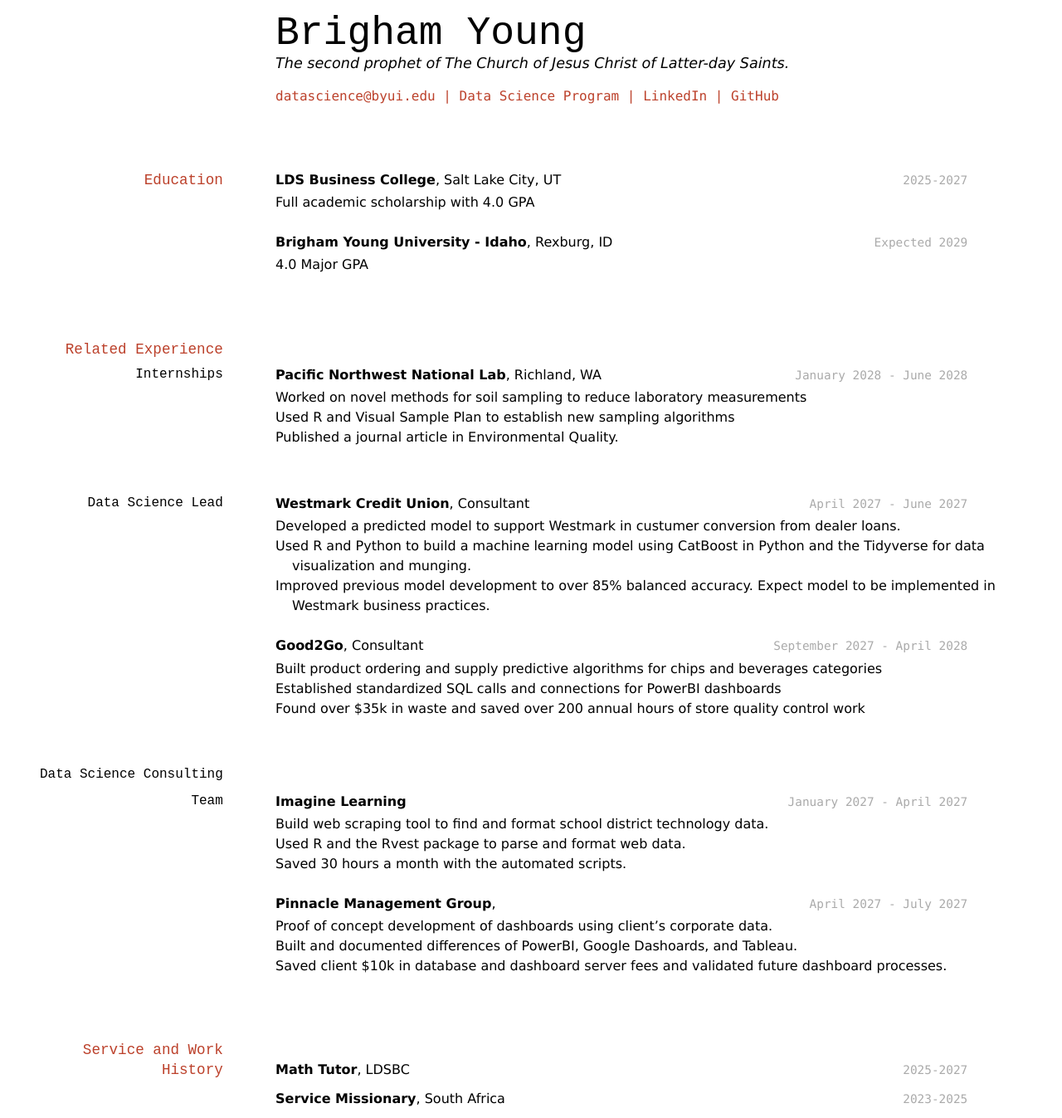
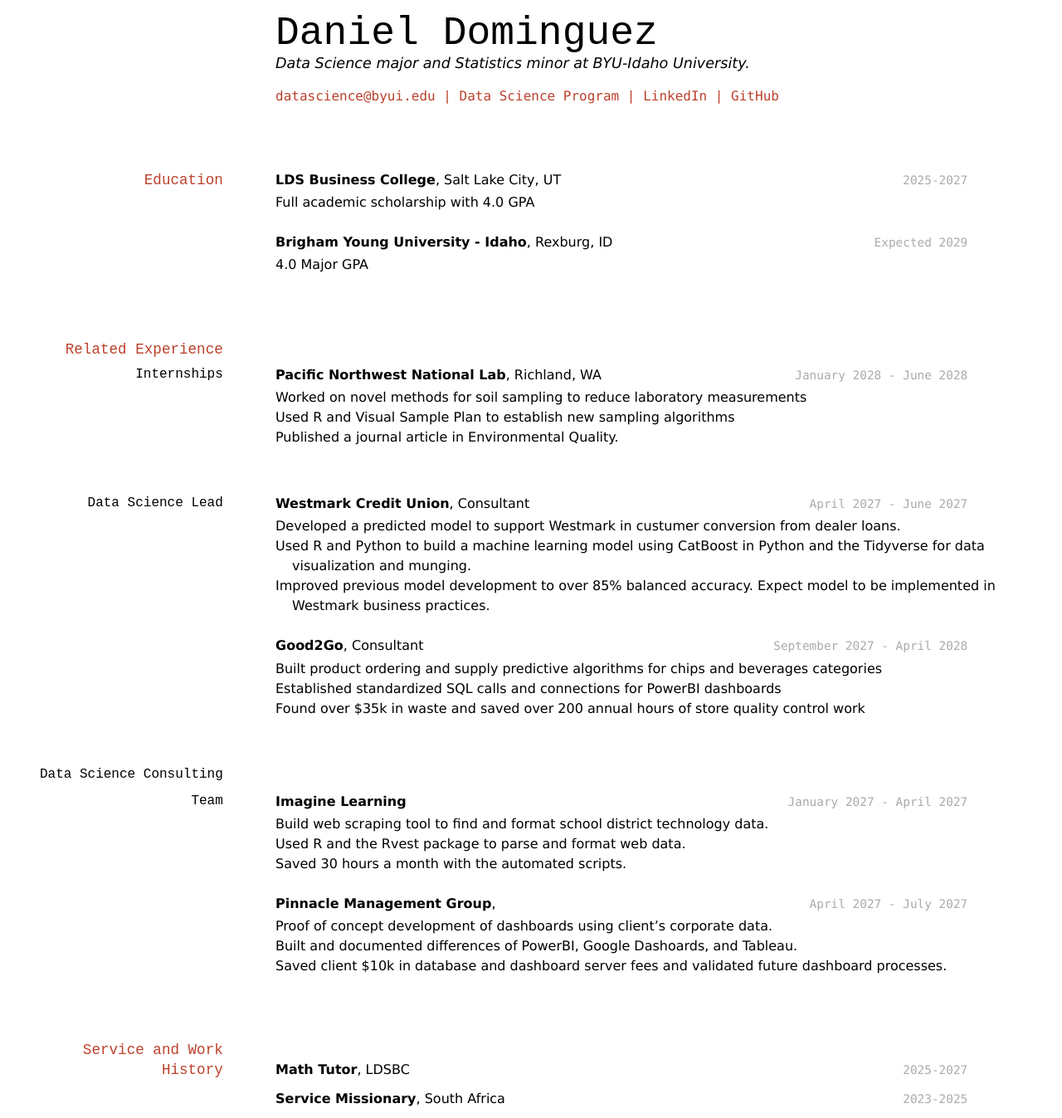
Before and after one commit to danndch/daniel_dominguez_portfolio, a Jekyll site: the page built from docs/index.md, in a window 1280 px wide. Shown: the whole page at 83% size. Built offline with Jekyll 4.4.1, drawn with Linux system fonts in a browser that asks for light colours.

Commit message:
Update index.md

```diff
--- a/docs/index.md
+++ b/docs/index.md
@@ -1,9 +1,9 @@
 ---
 layout: cv
-title: Brigham Young's Resume
+title: Daniel Dominguez's Resume
 ---
-# Brigham Young
-The second prophet of The Church of Jesus Christ of Latter-day Saints.
+# Daniel Dominguez
+Data Science major and Statistics minor at BYU-Idaho University.
 
 <div id="webaddress">
 <a href="datascience@byui.edu">datascience@byui.edu</a>
```
